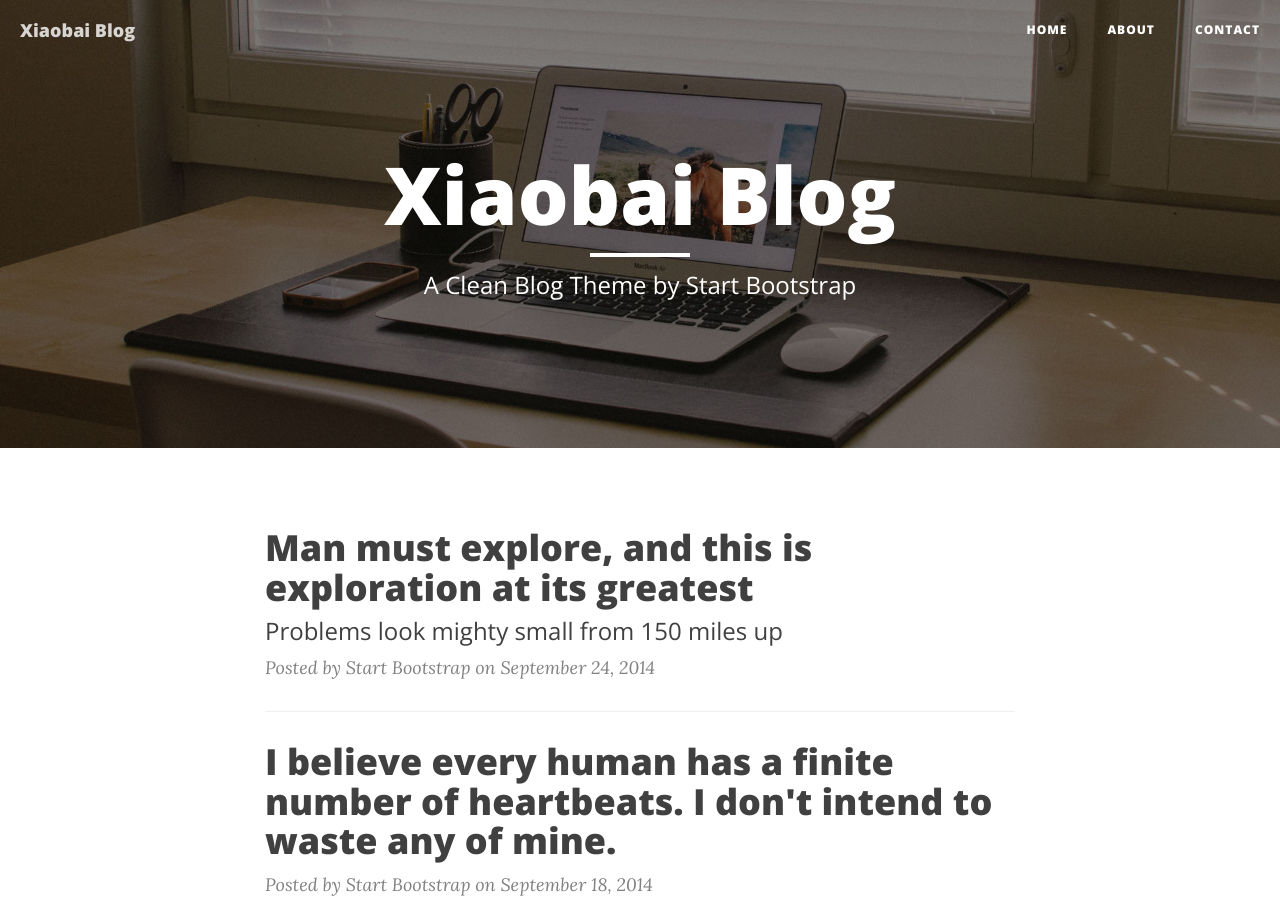
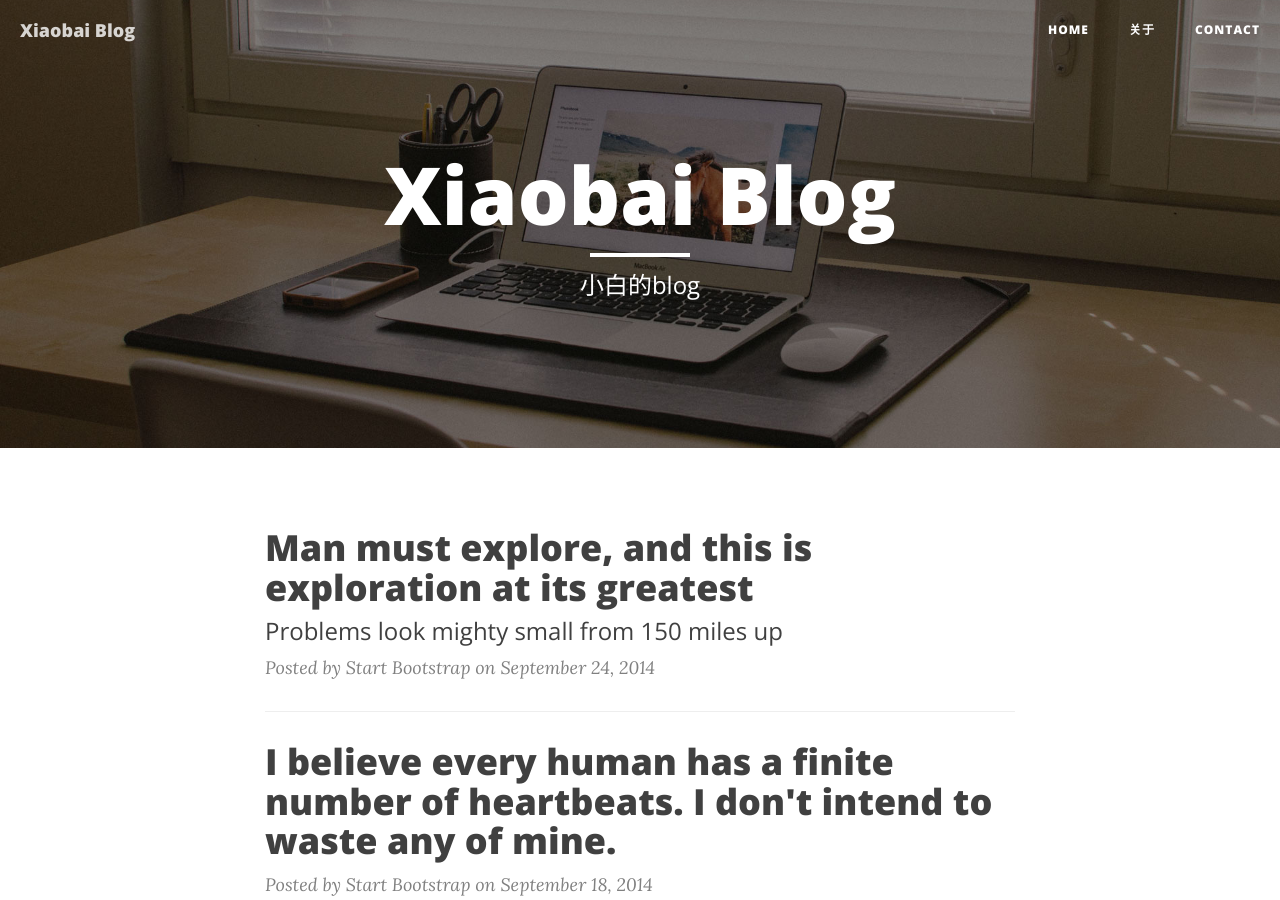
Before and after one commit to dx5878210/xiaobaiyizhi.github.io, a Jekyll site: the page built from index.html, in a window 1280 px wide and 900 px high. Built offline with Jekyll 4.4.1, drawn with Linux system fonts in a browser that asks for light colours; nearby versions of some CDN libraries; the list of posts is cut into pages by our own code.

Commit message:
样式修改

```diff
--- a/about.html
+++ b/about.html
@@ -1,7 +1,7 @@
 ---
 layout: page
-title: "About"
-description: "This is what I do."
+title: "关于"
+description: "关于我的."
 header-img: "img/about-bg.jpg"
 ---
 
--- a/index.html
+++ b/index.html
@@ -1,6 +1,6 @@
 ---
 layout: page
-description: "A Clean Blog Theme by Start Bootstrap"
+description: "小白的blog"
 ---
 
 {% for post in paginator.posts %}
```
